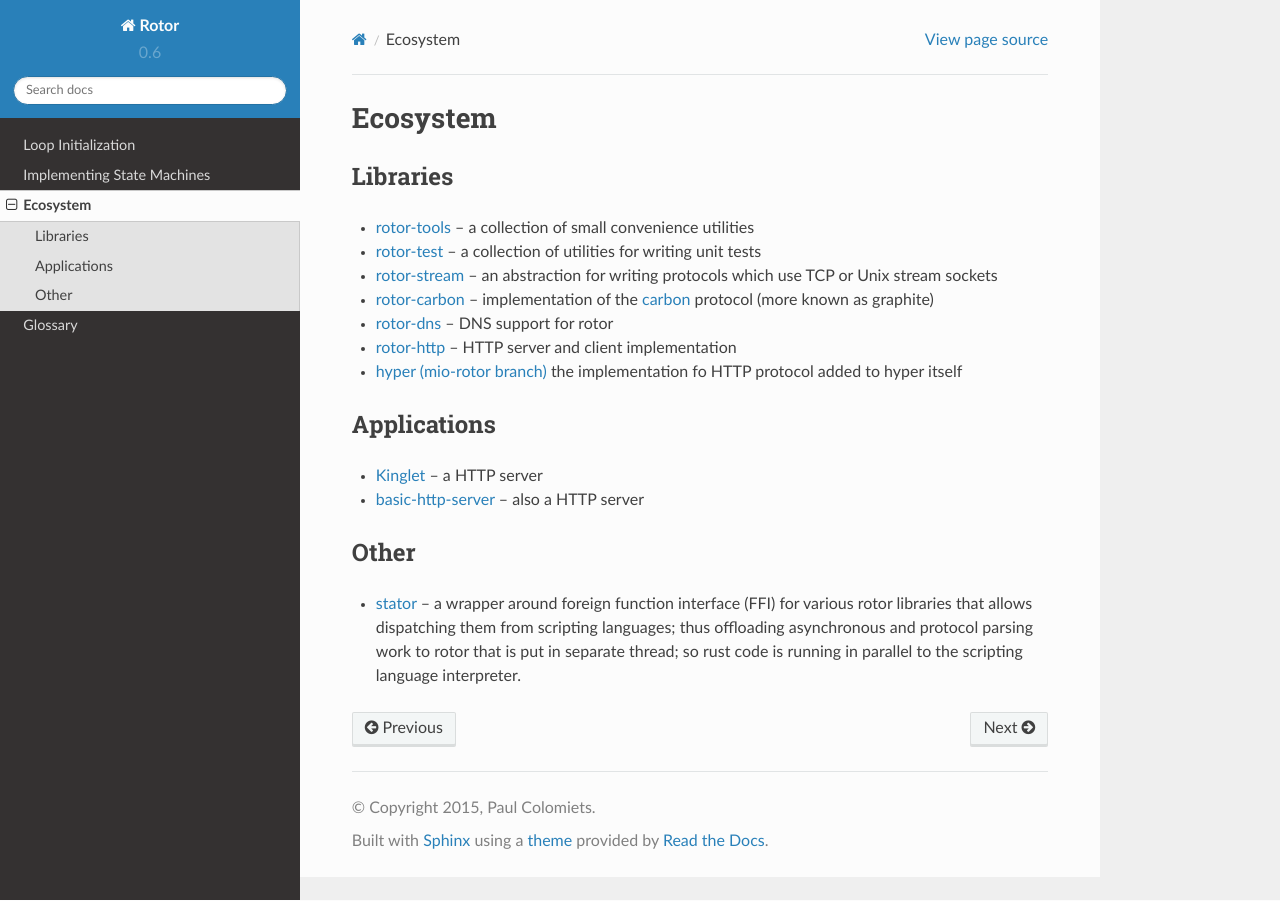
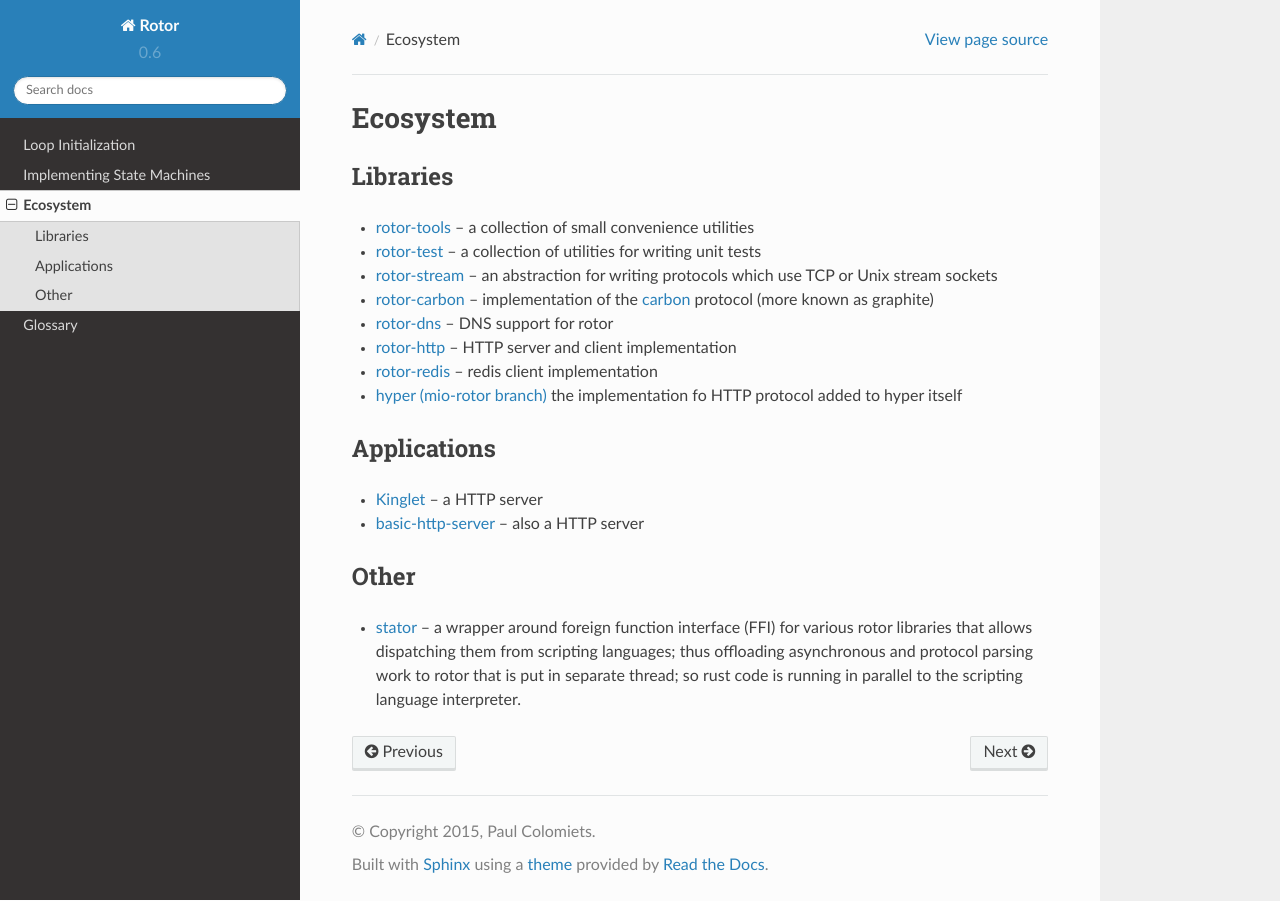
Before and after one commit to tailhook/rotor, a Sphinx documentation site: the page built from doc/ecosystem.rst, in a window 1280 px wide. Built offline with Sphinx 7.4.7 and the Read the Docs theme 2.0.0, drawn with Linux system fonts in a browser that asks for light colours.

Commit message:
Add rotor-redis to the ecosystem docs

```diff
--- a/doc/ecosystem.rst
+++ b/doc/ecosystem.rst
@@ -19,6 +19,8 @@ Libraries
 * `rotor-dns <https://crates.io/crates/rotor-dns/>`_ -- DNS support for rotor
 * `rotor-http <https://crates.io/crates/rotor-http/>`_ -- HTTP server and client
   implementation
+* `rotor-redis <https://crates.io/crates/rotor-redis/>`_ -- redis client
+  implementation
 * `hyper (mio-rotor branch) <https://github.com/hyperium/hyper/tree/mio-rotor>`_
   the implementation fo HTTP protocol added to hyper itself
 
```
